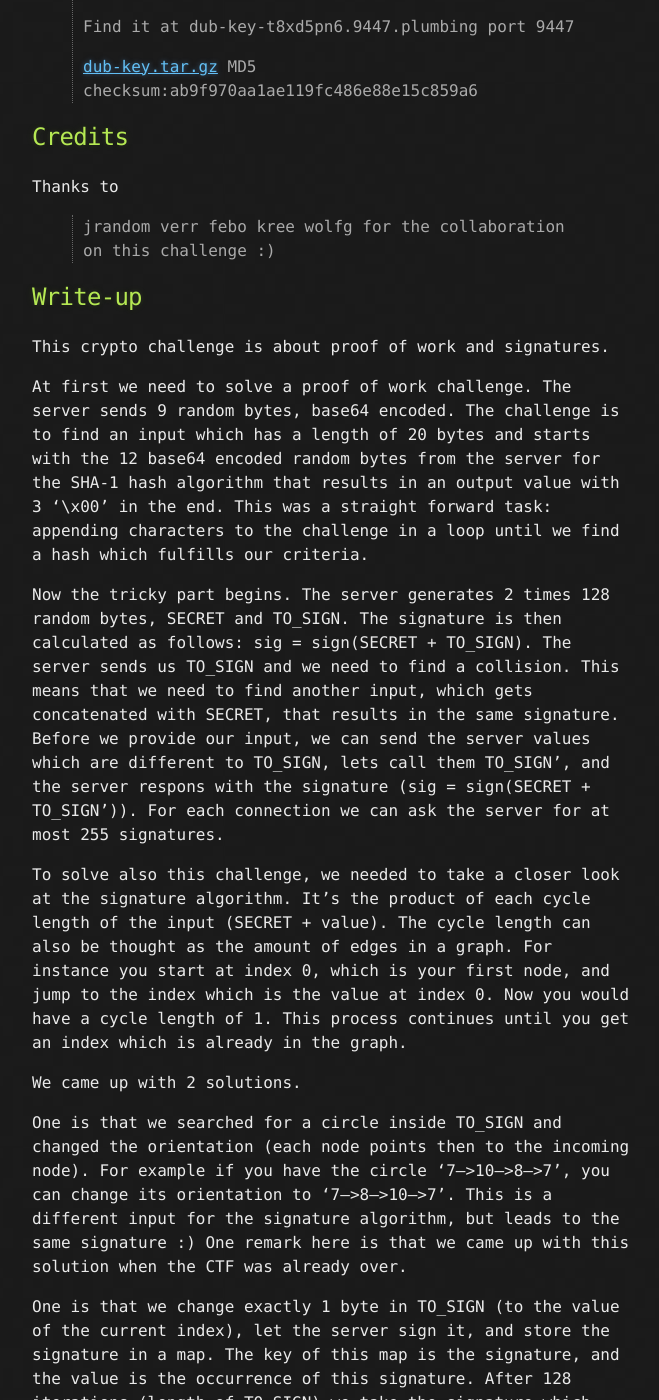
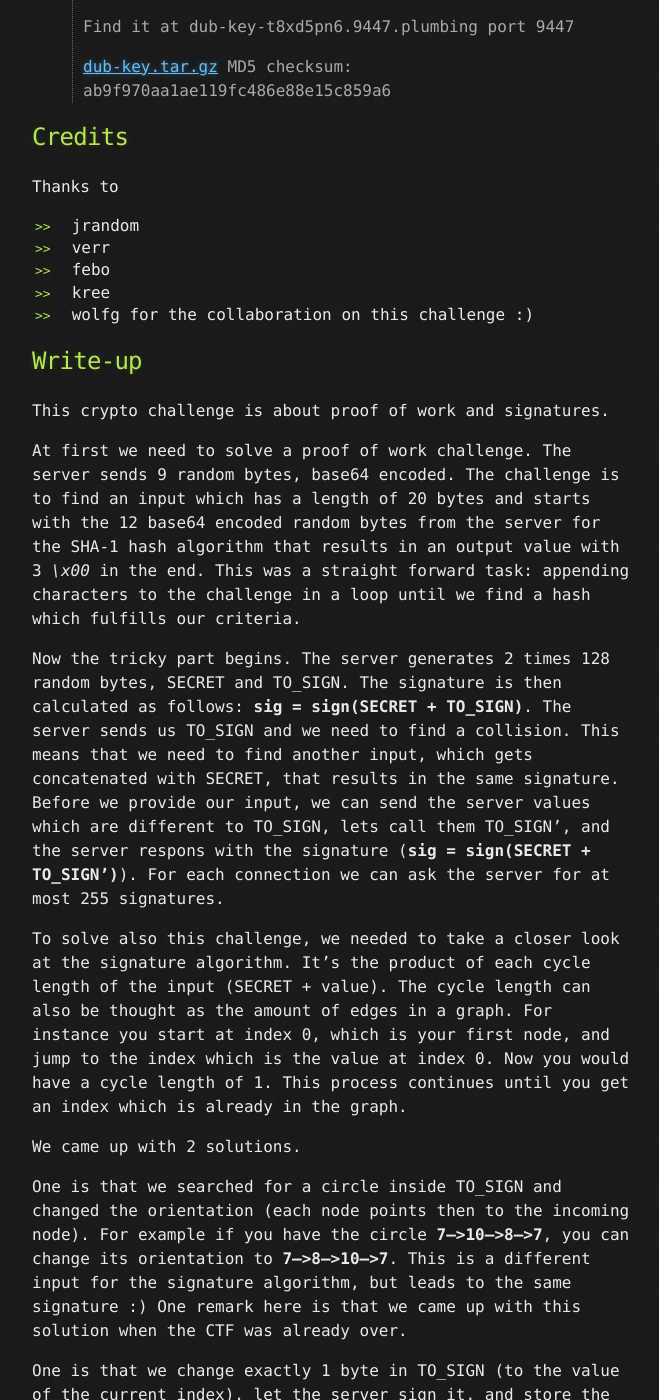
Before and after one commit to mtps3/Mtps3.github.io, a Jekyll site: the page built from _posts/2015-12-07-9447ctf-dubkey.md, in a window 1280 px wide and 1400 px high, scrolled down 449 px. Shown: the whole window, without its empty margins (308-967 px from the left). Built offline with Jekyll 4.4.1, drawn with Linux system fonts in a browser that asks for light colours.

Commit message:
[write-up] dub-key: formatting

```diff
--- a/_posts/2015-12-07-9447ctf-dubkey.md
+++ b/_posts/2015-12-07-9447ctf-dubkey.md
@@ -15,15 +15,15 @@ categories: writeup
 > Find it at dub-key-t8xd5pn6.9447.plumbing port 9447
 >
 [dub-key.tar.gz](https://github.com/ctfs/write-ups-2015/raw/master/9447-ctf-2015/crypto/dub-key/dub-key-ab9f970aa1ae119fc486e88e15c859a6.tar.gz)
-MD5 checksum:ab9f970aa1ae119fc486e88e15c859a6
+MD5 checksum: ab9f970aa1ae119fc486e88e15c859a6
 
 ## Credits
 Thanks to
-> jrandom
-> verr
-> febo
-> kree
-> wolfg
+* jrandom
+* verr
+* febo
+* kree
+* wolfg
 for the collaboration on this challenge :)
 
 ## Write-up
@@ -33,15 +33,15 @@ This crypto challenge is about proof of work and signatures.
 At first we need to solve a proof of work challenge.
 The server sends 9 random bytes, base64 encoded.
 The challenge is to find an input which has a length of 20 bytes and starts with the 12 base64 encoded random bytes from the server
-for the SHA-1 hash algorithm that results in an output value with 3 '\x00' in the end.
+for the SHA-1 hash algorithm that results in an output value with 3 *\x00* in the end.
 This was a straight forward task: appending characters to the challenge in a loop until we find a hash which fulfills our criteria.
 
 Now the tricky part begins.
 The server generates 2 times 128 random bytes, SECRET and TO_SIGN.
-The signature is then calculated as follows: sig = sign(SECRET + TO_SIGN).
+The signature is then calculated as follows: **sig = sign(SECRET + TO_SIGN)**.
 The server sends us TO_SIGN and we need to find a collision.
 This means that we need to find another input, which gets concatenated with SECRET, that results in the same signature.
-Before we provide our input, we can send the server values which are different to TO_SIGN, lets call them TO_SIGN', and the server respons with the signature (sig = sign(SECRET + TO_SIGN')).
+Before we provide our input, we can send the server values which are different to TO_SIGN, lets call them TO_SIGN', and the server respons with the signature (**sig = sign(SECRET + TO_SIGN')**).
 For each connection we can ask the server for at most 255 signatures.
 
 To solve also this challenge, we needed to take a closer look at the signature algorithm.
@@ -54,7 +54,7 @@ This process continues until you get an index which is already in the graph.
 We came up with 2 solutions.
 
 One is that we searched for a circle inside TO_SIGN and changed the orientation (each node points then to the incoming node).
-For example if you have the circle '7-->10-->8-->7', you can change its orientation to '7-->8-->10-->7'.
+For example if you have the circle **7-->10-->8-->7**, you can change its orientation to **7-->8-->10-->7**.
 This is a different input for the signature algorithm, but leads to the same signature :)
 One remark here is that we came up with this solution when the CTF was already over.
 
@@ -62,8 +62,11 @@ One is that we change exactly 1 byte in TO_SIGN (to the value of the current ind
 The key of this map is the signature, and the value is the occurrence of this signature.
 After 128 iterations (length of TO_SIGN) we take the signature which occurred most often, and this was in almost every case the same signature :)
 This is the solution we used at the CTF.
+
 ## Solution in python
+
 The second solution, what we used during the CTF, is in the outcommented part of the main function.
+
 {% highlight python %}
 #!/usr/bin/python
 import hashlib
```
